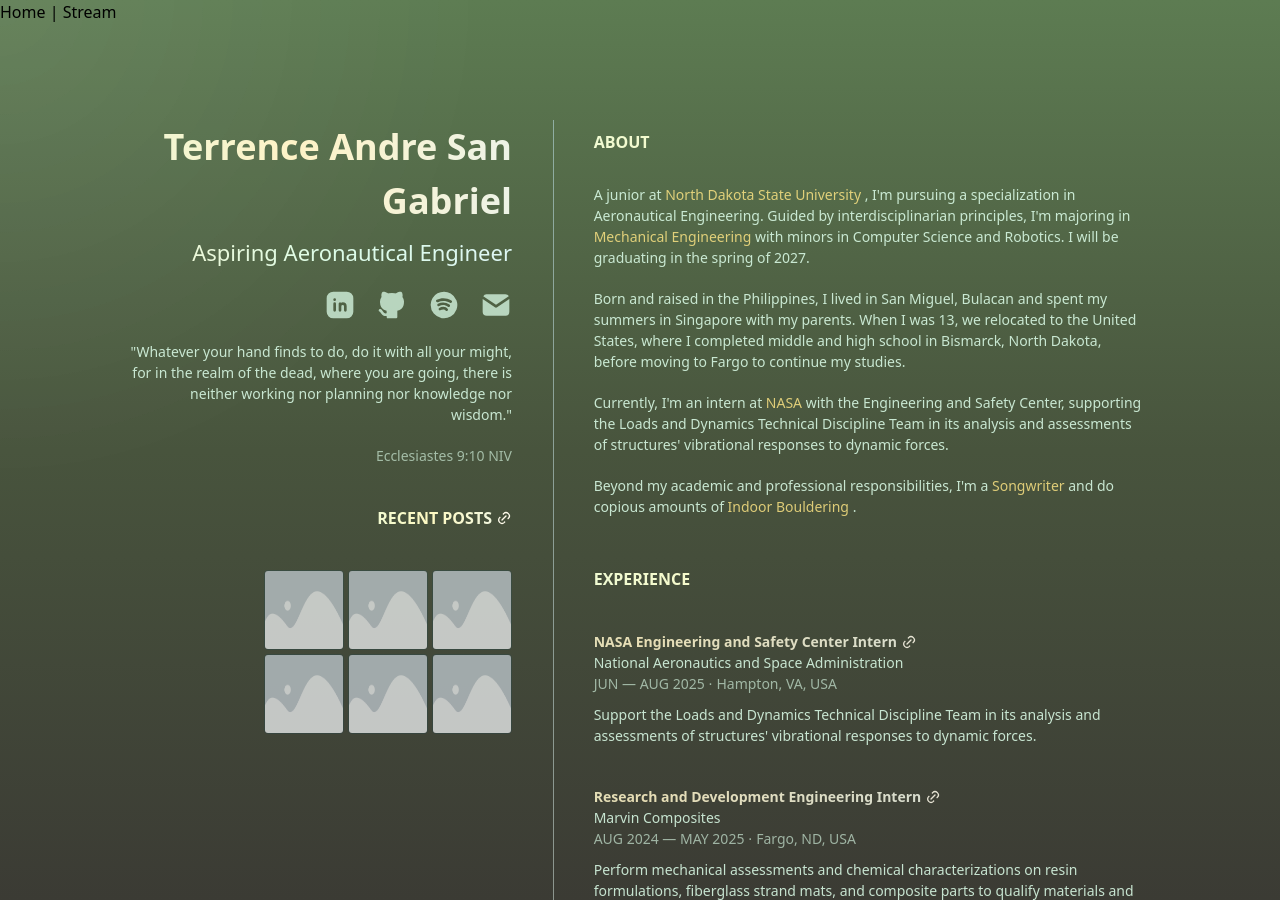
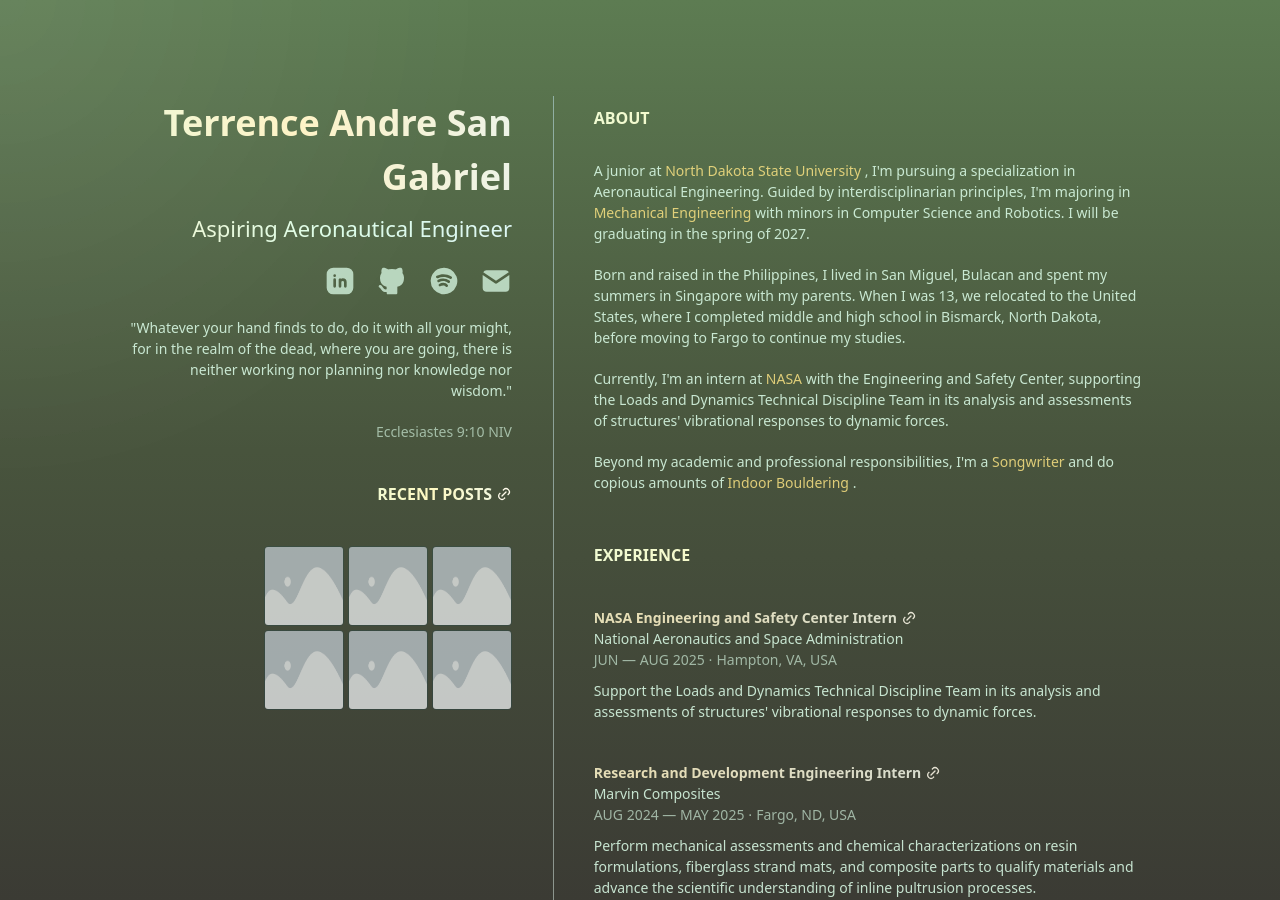
Before and after one commit to akositerrence/akositerrence.github.io, a Jekyll site: the page built from index.html, in a window 1280 px wide and 900 px high. Built offline with Jekyll 4.4.1, drawn with Linux system fonts in a browser that asks for light colours.

Commit message:
removed default nav and footer from jekyll

```diff
--- a/_layouts/default.html
+++ b/_layouts/default.html
@@ -7,8 +7,6 @@
   <title>{{ page.title }} — {{ site.title }}</title>
 </head>
 <body>
-  <nav><a href="/">Home</a> | <a href="/stream.html">Stream</a></nav>
   <main>{{ content }}</main>
-  <footer><small>© {{ site.time | date: "%Y" }} {{ site.title }}</small></footer>
 </body>
 </html>
```
